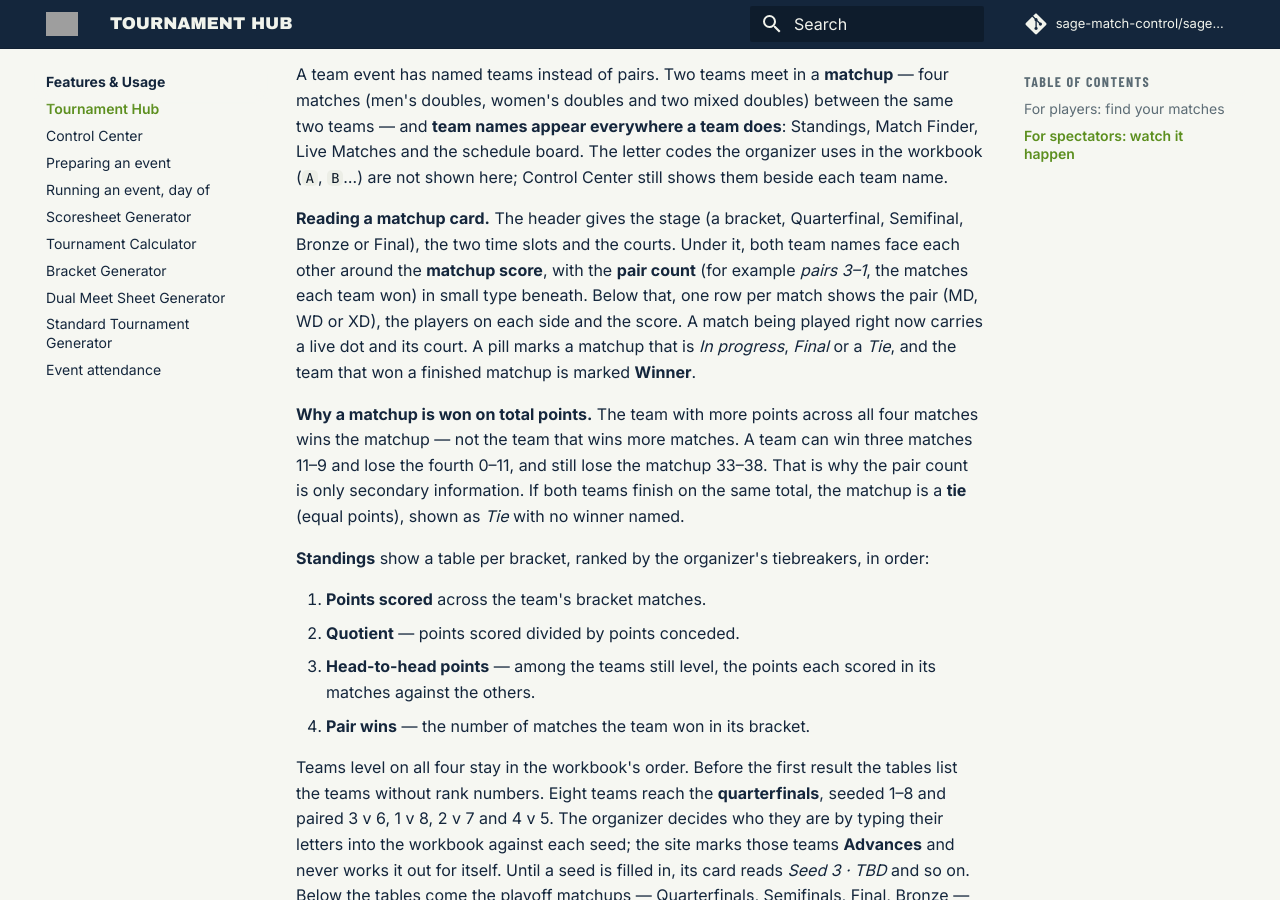
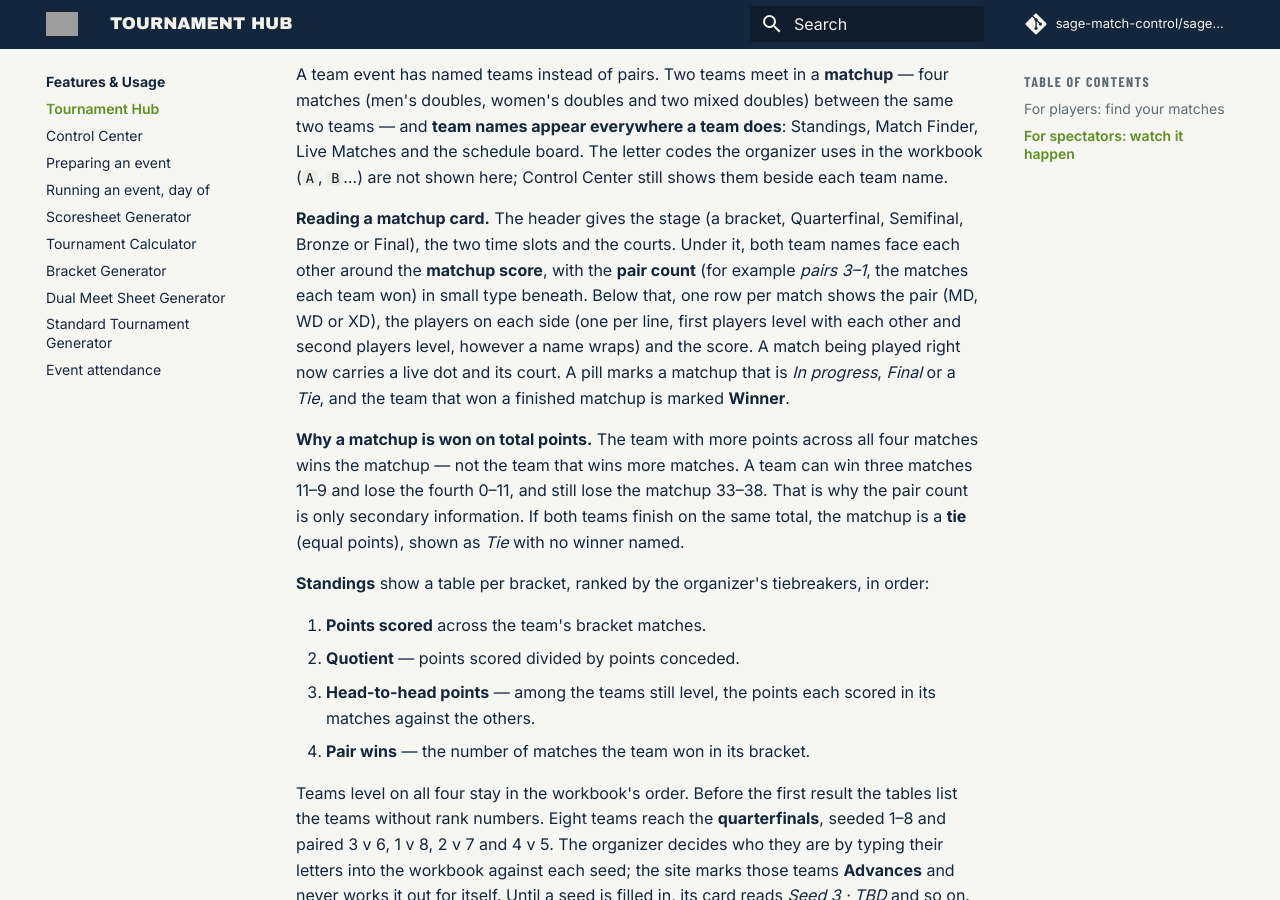
Before and after one commit to sage-match-control/sage-docs, an MkDocs documentation site: the page built from docs/features/tournament-hub.md, in a window 1280 px wide and 900 px high, scrolled down 2079 px. Built offline with MkDocs 1.6.1 and Material for MkDocs 9.7.7, drawn with Linux system fonts in a browser that asks for light colours; comment, search, counter and statistics services are not loaded.

Commit message:
Docs: a team matchup row shows each player on their own line
Co-Authored-By: Claude Opus 5.5 <noreply@anthropic.com>

```diff
--- a/docs/features/tournament-hub.md
+++ b/docs/features/tournament-hub.md
@@ -86,7 +86,8 @@ Quarterfinal, Semifinal, Bronze or Final), the two time slots and the courts. Un
 face each other around the **matchup score**, with the **pair count** (for
 example *pairs 3–1*, the matches each team won) in small type beneath. Below
 that, one row per match shows the pair (MD, WD or XD), the players on each
-side and the score. A match being played right now carries a live dot and its
+side (one per line, first players level with each other and second players
+level, however a name wraps) and the score. A match being played right now carries a live dot and its
 court. A pill marks a matchup that is *In progress*, *Final* or a *Tie*, and
 the team that won a finished matchup is marked **Winner**.
 
```
